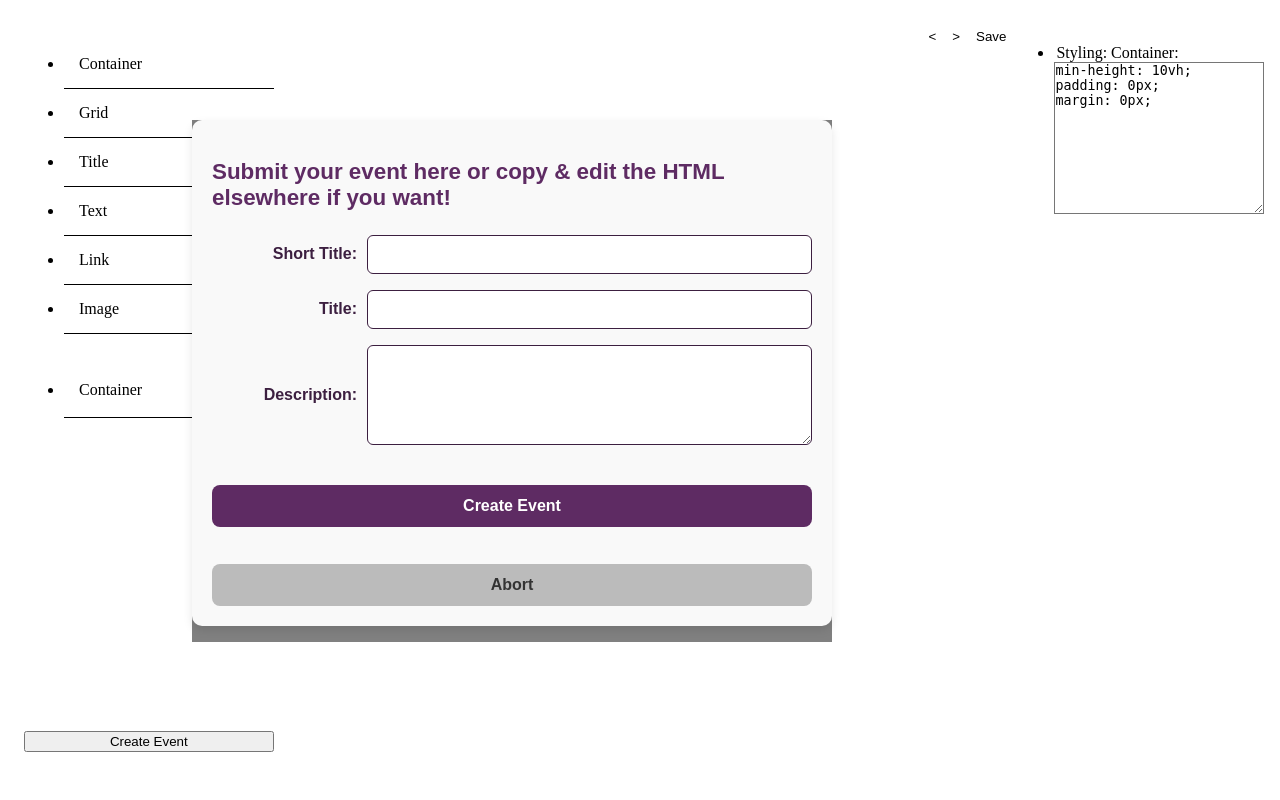
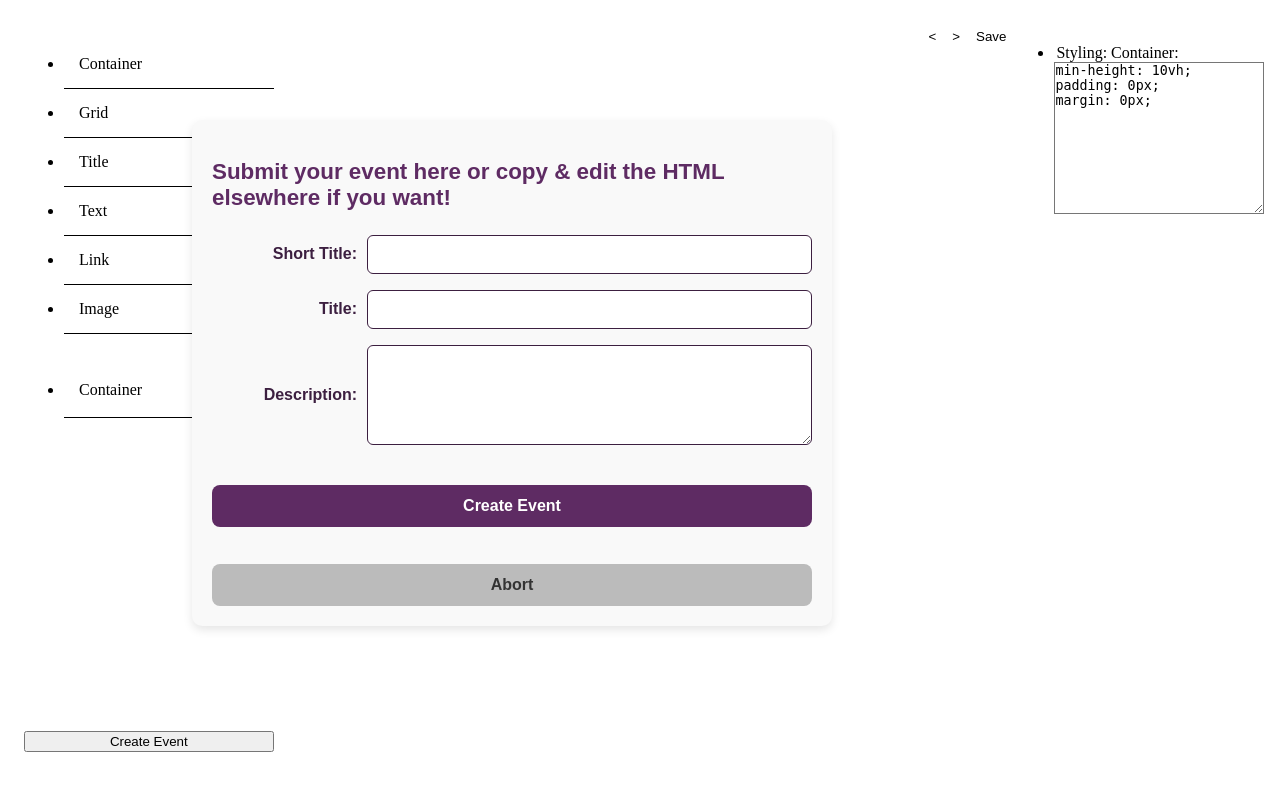
Before and after one commit to devmagda/lf-10.3, a Python web app: template app/templates/index_container_event_editor.html in a window 1280 px wide. Run offline with Jinja, Linux system fonts and the light colour scheme; the template is opened without the code that fills it, so the values that code supplies are empty.

Commit message:
Update editor.css
Removed Debugging Background from submit dialog

```diff
--- a/app/static/editor.css
+++ b/app/static/editor.css
@@ -148,7 +148,6 @@ div {
     top: 15vh;
     left: 15vw;
     width: 50vw;
-    background: gray;
 
     .create_event_form {
         background-color: var(--fourth, #f9f9f9);
```
